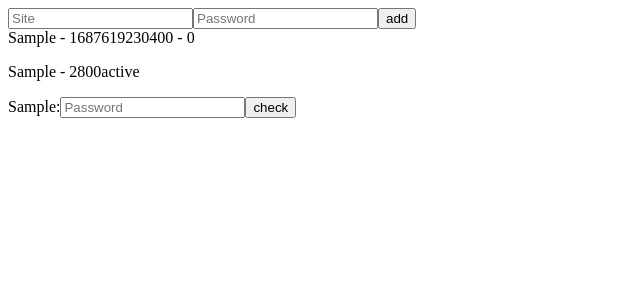
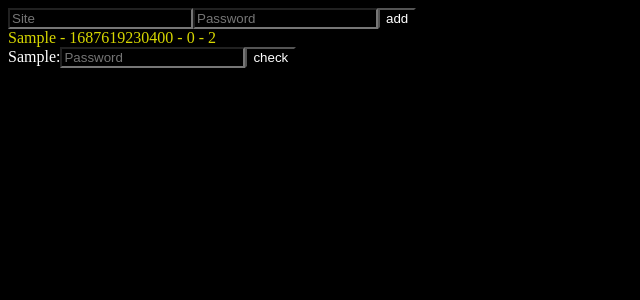
Before and after one commit to acou12/misc, a React (Vite) app: page / in a window 1280 px wide. Both pictures are taken after typing "Sample", "Sample" into the empty fields and a click on the input "add". Shown: the top 300 px of the page, without its empty margins (0-640 px from the left). Built offline with nearby package versions, Linux system fonts and the light colour scheme.

Commit message:
Implement correct and incorrect states

```diff
--- a/src/App.css
+++ b/src/App.css
@@ -1,3 +1,25 @@
-.done {
+body,
+input {
+  background-color: black;
+  color: white;
+}
+
+.waiting {
   color: gray;
 }
+
+.ready {
+  color: #d7d700;
+}
+
+.checking {
+  color: blue;
+}
+
+.correct {
+  color: green;
+}
+
+.incorrect {
+  color: red;
+}
--- a/src/App.tsx
+++ b/src/App.tsx
@@ -1,4 +1,4 @@
-import { ReactNode, useEffect, useState } from "react";
+import React, { ReactNode, useEffect, useState } from "react";
 import "./App.css";
 // @ts-ignore
 import { scrypt, syncScrypt } from "./scrypt.js";
@@ -14,6 +14,7 @@ type Password = {
 
 enum PasswordState {
   WAITING,
+  CHECKING,
   READY,
   CORRECT,
   INCORRECT,
@@ -99,8 +100,12 @@ const CreateNewForm = (props: {
 
 const VerifyForm = (props: {
   passwords: Password[];
+  passwordStates: PasswordState[];
   site: string;
-  setPasswords: (passwords: Password[]) => void;
+  setPasswords: (update: (passwords: Password[]) => Password[]) => void;
+  setPasswordStates: (
+    update: (passwordStates: PasswordState[]) => PasswordState[]
+  ) => void;
 }) => {
   let [inputPassword, setInputPassword] = useState("");
 
@@ -120,10 +125,17 @@ const VerifyForm = (props: {
           e.preventDefault();
           if (password === undefined) {
           } else {
+            props.setPasswordStates((oldPasswordStates) =>
+              oldPasswordStates.map((oldState, i) =>
+                props.passwords[i].site === props.site
+                  ? PasswordState.CHECKING
+                  : oldState
+              )
+            );
             const inHash = await myScrypt(inputPassword, password.salt);
             if (hashesEqual(password.hash, inHash)) {
-              props.setPasswords(
-                props.passwords.map((password) =>
+              props.setPasswords((oldPasswords) =>
+                oldPasswords.map((password) =>
                   password.site === props.site
                     ? {
                         ...password,
@@ -133,9 +145,16 @@ const VerifyForm = (props: {
                     : { ...password }
                 )
               );
+              props.setPasswordStates((oldPasswordStates) =>
+                oldPasswordStates.map((oldState, i) =>
+                  props.passwords[i].site === props.site
+                    ? PasswordState.CORRECT
+                    : oldState
+                )
+              );
             } else {
-              props.setPasswords(
-                props.passwords.map((password) =>
+              props.setPasswords((oldPasswords) =>
+                oldPasswords.map((password) =>
                   password.site === props.site
                     ? {
                         ...password,
@@ -143,6 +162,13 @@ const VerifyForm = (props: {
                         numGuesses: 0,
                       }
                     : { ...password }
+                )
+              );
+              props.setPasswordStates((oldPasswordStates) =>
+                oldPasswordStates.map((oldState, i) =>
+                  props.passwords[i].site === props.site
+                    ? PasswordState.INCORRECT
+                    : oldState
                 )
               );
             }
@@ -166,6 +192,8 @@ const VerifyForm = (props: {
 const optClasses = (...arr: [boolean, string][]) =>
   arr.flatMap(([condition, cls]) => (condition ? [cls] : [])).join(" ");
 
+const zip = <A, B>(as: A[], bs: B[]): [A, B][] => as.map((a, i) => [a, bs[i]]);
+
 const sortedBy = <T,>(arr: T[], fn: (t: T) => number) => {
   const copy = [...arr];
   return copy.sort((a, b) => fn(a) - fn(b));
@@ -176,36 +204,83 @@ const App = () => {
   let [passwordStates, setPasswordStates] = useState([] as PasswordState[]);
   let [currentTime, setCurrentTime] = useState(Date.now());
 
+  const setAndSavePasswords = (
+    update: (passwords: Password[]) => Password[]
+  ) => {
+    setPasswords(update);
+    save(update(passwords));
+  };
+
   const overdue = (password: Password): number =>
-    currentTime -
-    password.lastGuess -
-    (password.numGuesses === 0
-      ? 0
-      : (Math.floor(Math.pow(1.5, password.numGuesses - 1)) * 24 - 8) *
-        1000 *
-        60 *
-        60);
+    currentTime - password.lastGuess - password.numGuesses * 10_000;
 
-  let sortedPasswords = sortedBy(passwords, (password) => -overdue(password));
-  let activePassword = sortedPasswords.find(
-    (password) => overdue(password) > 0
+  let sortedPasswordsAndStates = sortedBy(
+    zip(passwords, passwordStates),
+    ([password, _state]) => -overdue(password)
   );
+
+  let activePassword = sortedPasswordsAndStates.find(
+    ([password, state]) =>
+      overdue(password) > 0 && state !== PasswordState.CHECKING
+  );
+
+  // const overdue = (password: Password): number =>
+  //   currentTime -
+  //   password.lastGuess -
+  //   (password.numGuesses === 0
+  //     ? 0
+  //     : (Math.floor(Math.pow(1.5, password.numGuesses - 1)) * 24 - 8) *
+  //       1000 *
+  //       60 *
+  //       60);
 
   useEffect(() => {
     if (!initialized) {
       initialized = true;
+      let newPasswords: Password[];
       let storedPasswords = localStorage.getItem("passwords");
       if (storedPasswords !== null) {
-        setPasswords(JSON.parse(storedPasswords) as Password[]);
+        newPasswords = JSON.parse(storedPasswords) as Password[];
+      } else {
+        newPasswords = [];
       }
+      setPasswords(newPasswords);
+      setPasswordStates(
+        newPasswords.map((password) =>
+          overdue(password) > 0 ? PasswordState.READY : PasswordState.WAITING
+        )
+      );
     }
 
     const timer = setInterval(() => {
-      setCurrentTime(Date.now());
+      const newCurrentTime = Date.now();
+      setCurrentTime(newCurrentTime);
+
+      setPasswordStates(
+        passwordStates.map((oldState, i) => {
+          const password = passwords[i];
+          switch (oldState) {
+            case PasswordState.CORRECT:
+              return overdue(password) > 0
+                ? PasswordState.READY
+                : PasswordState.CORRECT;
+            case PasswordState.INCORRECT:
+              return PasswordState.INCORRECT;
+            case PasswordState.READY:
+              return PasswordState.READY;
+            case PasswordState.WAITING:
+              return overdue(password) > 0
+                ? PasswordState.READY
+                : PasswordState.WAITING;
+            case PasswordState.CHECKING:
+              return PasswordState.CHECKING;
+          }
+        })
+      );
     }, 200);
 
     return () => clearInterval(timer);
-  }, [setCurrentTime]);
+  }, [setCurrentTime, passwords, passwordStates, setPasswordStates]);
 
   return (
     <>
@@ -214,39 +289,34 @@ const App = () => {
           const newPasswords = [...passwords, newPassword];
           setPasswords(newPasswords);
           save(newPasswords);
+
+          setPasswordStates([...passwordStates, PasswordState.WAITING]);
         }}
       />
-      {passwords.map(({ site, lastGuess, numGuesses }) => (
-        <div key={site}>
-          {/* {site} - {String.fromCharCode(...hash)} with salt{" "}
-          {String.fromCharCode(...salt)} */}
-          {site} - {lastGuess} - {numGuesses}
-        </div>
-      ))}
-      {sortedPasswords.map((password, i) => (
-        // overdue(password) > 0 && (
-        // )
-        <>
-          <p
-            className={optClasses(
-              [i === 0, "active"],
-              [overdue(password) < 0, "done"]
-            )}
-          >
-            {password.site} - {overdue(password)}
-            {optClasses([i === 0, "active"], [overdue(password) < 0, "done"])}
-          </p>
-        </>
-      ))}
-      {activePassword !== undefined && (
+      {sortedPasswordsAndStates.map(
+        ([{ site, lastGuess, numGuesses }, state], i) => (
+          <React.Fragment key={site}>
+            <div
+              className={
+                ["waiting", "checking", "ready", "correct", "incorrect"][state]
+              }
+            >
+              {site} - {lastGuess} - {numGuesses} - {state}
+            </div>
+          </React.Fragment>
+        )
+      )}
+      {activePassword !== undefined ? (
         <VerifyForm
+          passwordStates={passwordStates}
           passwords={passwords}
-          site={activePassword.site}
-          setPasswords={(newPasswords) => {
-            setPasswords(newPasswords);
-            save(newPasswords);
-          }}
-        />
+          setPasswordStates={setPasswordStates}
+          setPasswords={setAndSavePasswords}
+          site={activePassword[0].site}
+          key={activePassword[0].site}
+        ></VerifyForm>
+      ) : (
+        <p>all caught up!</p>
       )}
     </>
   );
```
